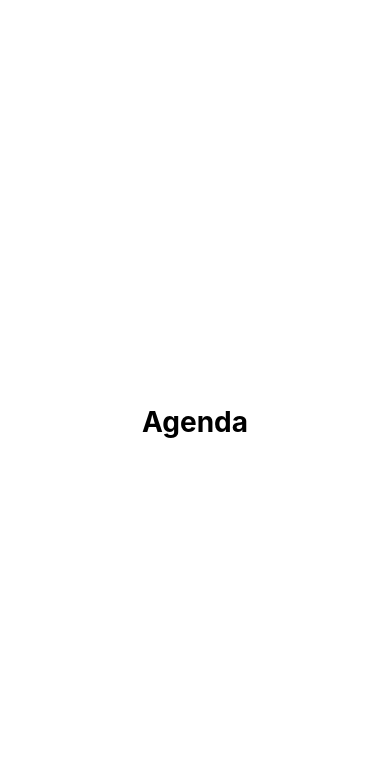
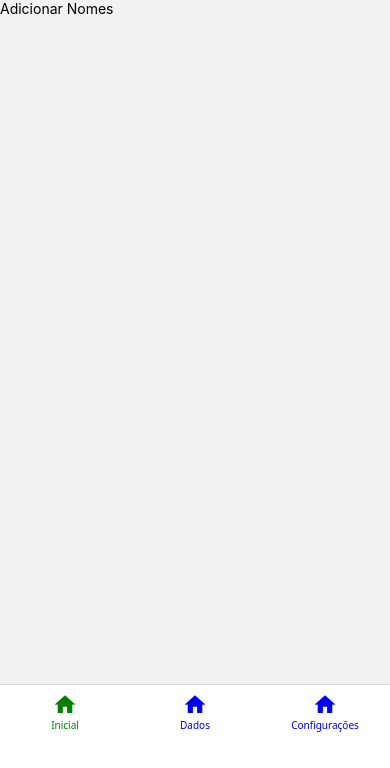
Before and after one commit to davidIsrael-rj/Agenda_React_Native, a React Native app: screen /AddNome in a window 390 px wide. Shown: the top 768 px of the page. Built offline with nearby package versions, Linux system fonts and the light colour scheme.

Commit message:
telas tabs

```diff
--- a/App.jsx
+++ b/App.jsx
@@ -1,21 +1,30 @@
-import { StyleSheet, Text, View } from "react-native";
+import React from "react";
+import { NavigationContainer } from "@react-navigation/native";
+import { SafeAreaView, StatusBar, StyleSheet, Text, View } from "react-native";
+import 'react-native-gesture-handler';
+import { enableScreens } from "react-native-screens";
+import Tab from "./src/navegacao/Tab";
 
-export default function App() {
-  return (
-    <View style={styles.container}>
-      <Text style={styles.textoContainer}>Agenda</Text>
-    </View>
+enableScreens();
+export default props =>(
+    <SafeAreaView style={styles.container}>
+      <NavigationContainer>
+        {/* <StatusBar backgroundColor={"#fff"} barStyle="dark-content" /> */}
+        {/* <Text style={styles.textoContainer}>Agenda</Text> */}
+        <Tab />
+      </NavigationContainer>
+    </SafeAreaView>
   )
-}
+
 
 const styles = StyleSheet.create({
   container: {
     flex: 1,
     backgroundColor: "#FFF",
-    justifyContent: "center",
-    alignItems: "center"
+    // justifyContent: "center",
+    // alignItems: "center"
   },
-  textoContainer:{
+  textoContainer: {
     fontSize: 28,
     fontWeight: "bold"
   }
--- a/babel.config.js
+++ b/babel.config.js
@@ -1,3 +1,4 @@
 module.exports = {
   presets: ['module:@react-native/babel-preset'],
+  plugins: ['react-native-reanimated/plugin'],
 };
--- /dev/null
+++ b/src/navegacao/Tab.jsx
@@ -0,0 +1,34 @@
+import React from "react";
+import { createBottomTabNavigator } from "@react-navigation/bottom-tabs";
+
+// import Icon from 'react-native-vector-icons/FontAwesome';
+import Icon from 'react-native-vector-icons/MaterialCommunityIcons';
+import AddNome from "../telas/AddNome";
+import Comeco from "../telas/Comeco";
+import Summary from "../telas/Summary";
+
+const Tab = createBottomTabNavigator()
+Icon.loadFont();
+
+export default props => (
+  <Tab.Navigator
+    screenOptions={({ route }) => ({
+      headerShown: false,
+      tabBarShowLabel: true,
+      tabBarActiveTintColor: 'green',
+      tabBarInactiveTintColor: 'blue',
+      tabBarStyle: { height: 160, width: '100%' },
+      tabBarIcon: ({ color, size }) => (
+        <Icon name="home" size={size} color={color} />
+      ),
+
+      tabBarShowLabel: true,
+    })}
+
+  >
+
+<Tab.Screen name="AddNome" component={AddNome} options={{ tabBarLabel: 'Inicial' }} />
+    <Tab.Screen name="Comeco" component={Comeco} options={{ tabBarLabel: 'Dados' }} />
+    <Tab.Screen name="Summary" component={Summary} options={{ tabBarLabel: 'Configurações' }} />
+  </Tab.Navigator>
+)
--- /dev/null
+++ b/src/telas/AddNome.jsx
@@ -0,0 +1,8 @@
+import { Text, View } from "react-native";
+
+export default props => (
+
+    <View>
+        <Text>Adicionar Nomes</Text>
+    </View>
+)
--- /dev/null
+++ b/src/telas/Comeco.jsx
@@ -0,0 +1,8 @@
+import { Text, View } from "react-native";
+
+export default props => (
+
+    <View>
+        <Text>Começo</Text>
+    </View>
+)
--- /dev/null
+++ b/src/telas/Summary.jsx
@@ -0,0 +1,8 @@
+import { Text, View } from "react-native";
+
+export default props => (
+
+    <View>
+        <Text>Resumo</Text>
+    </View>
+)
```
Also changed, not shown: package.json (+9 -1 lines), 2 other files (tests, documents, lock files or other folders).
